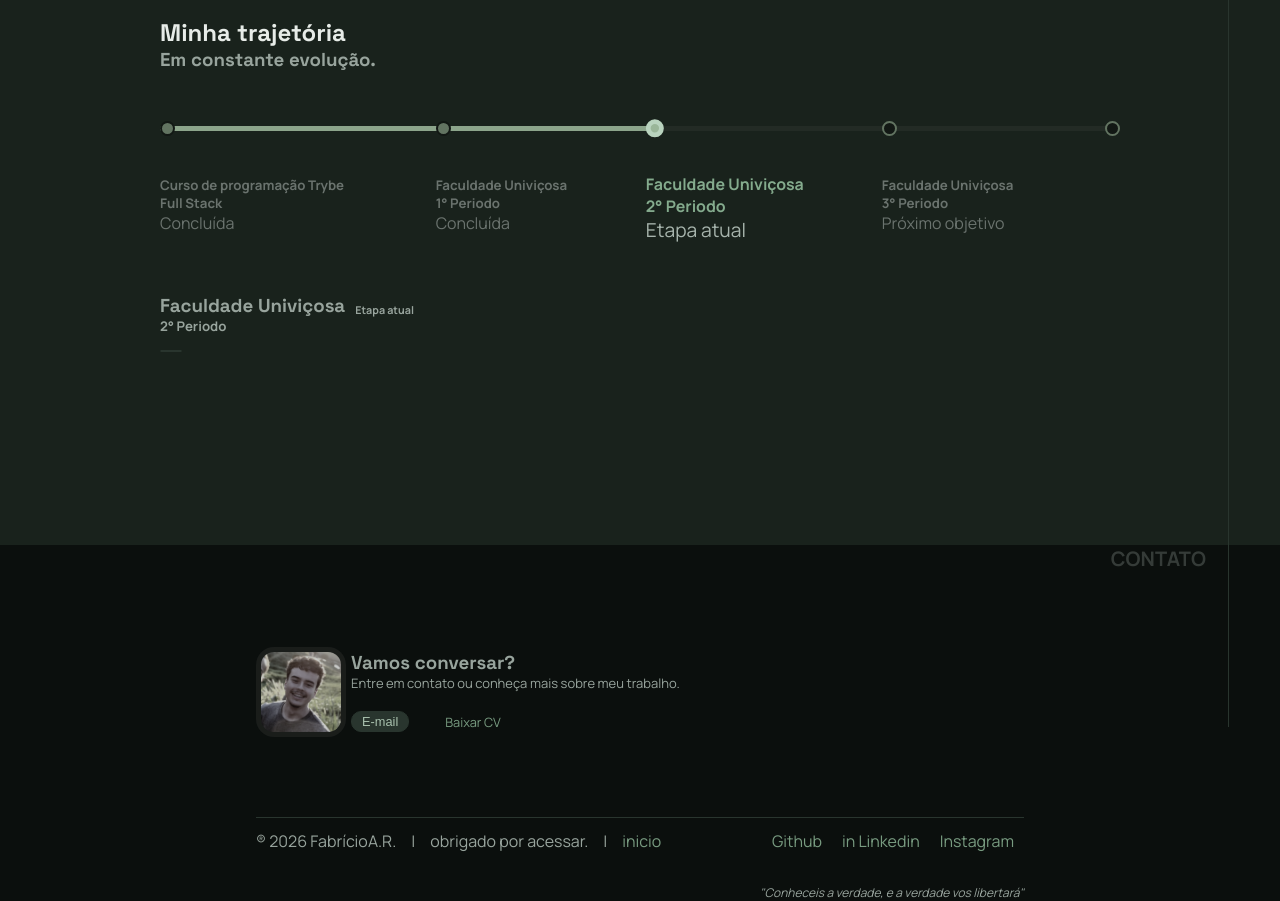
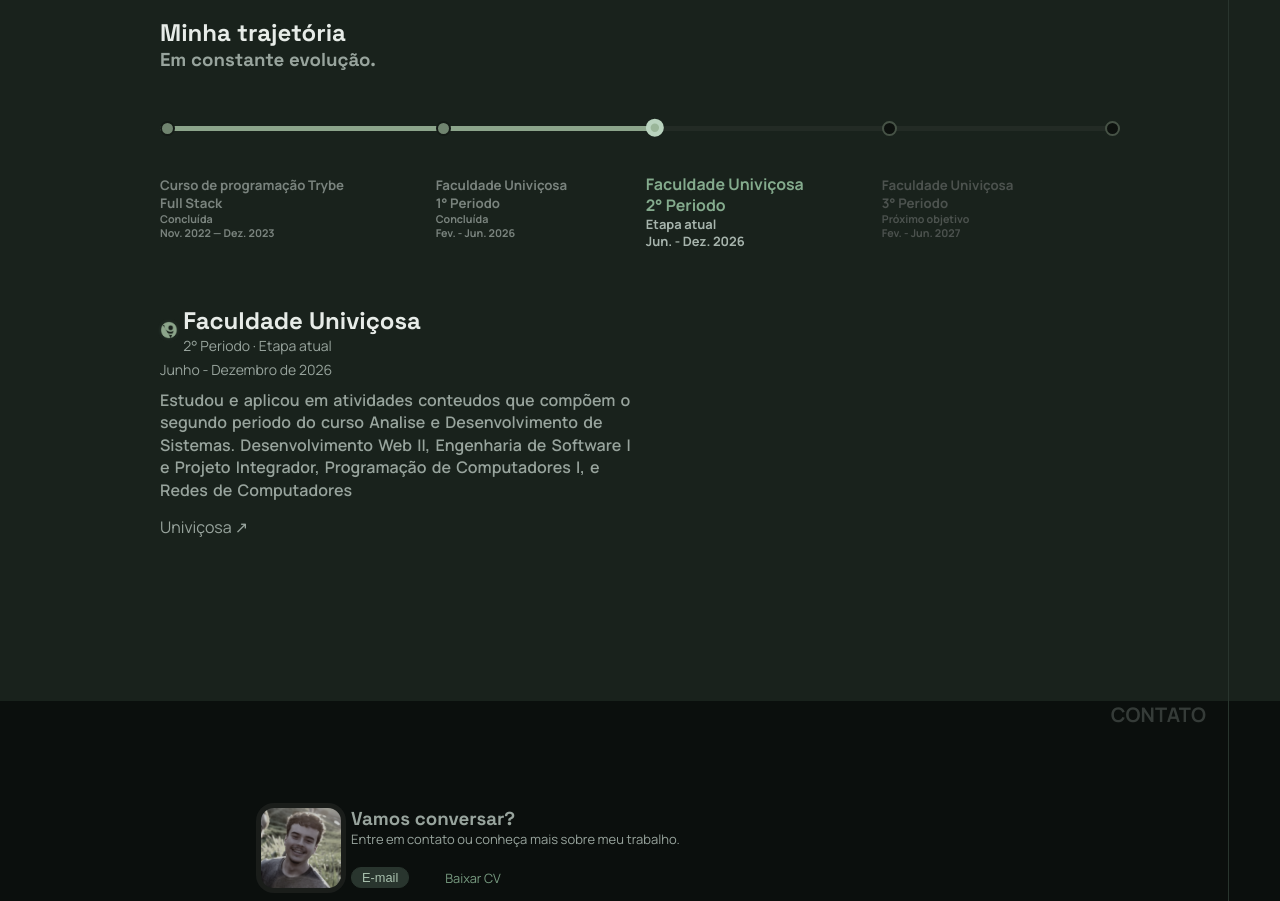
Before and after one commit to FabricioAnastacio/my_portfolio, a React (Create React App) app in the folder frontend/: page / in a window 1280 px wide. Shown: the part 5580-6481 px from the top of the page. Built offline with nearby package versions, Linux system fonts and the light colour scheme.

Commit message:
Reestrutura os estilos e corrige as posições dos elemento na linha do tempo e adiciona data atraves de uma função que formata a data de acordo com dua opções abreviada ou estença

```diff
--- a/frontend/public/data/portfolio.json
+++ b/frontend/public/data/portfolio.json
@@ -3,11 +3,47 @@
   "stacks": ["stacks", "Frontend", "Backend", "FullStack"],
   "languages": ["languages", "JavaScript", "TypeScript", "Python", "C#"],
   "timeLine": [
-    { "title": "Curso de programação Trybe", "subTitle": "Full Stack", "status": "Concluída", "description": "Formação em Desenvolvimento Web Full-Stack da Trybe, com duração minima de 12 meses e carga horaria de 1.500 horas/aula.", "links": {"name": "Trybe", "link": "https://betrybe.com/"} },
-    { "title": "Faculdade Univiçosa", "subTitle": "1° Periodo", "status": "Concluída", "description": "", "links": {"name": "", "link": ""} },
-    { "title": "Faculdade Univiçosa", "subTitle": "2° Periodo", "status": "Etapa atual", "description": "", "links": {"name": "", "link": ""} },
-    { "title": "Faculdade Univiçosa", "subTitle": "3° Periodo", "status": "Próximo objetivo", "description": "", "links": {"name": "", "link": ""} },
-    { "title": "", "status": "", "description": "", "links": {"name": "", "link": ""} }
+    {
+      "title": "Curso de programação Trybe",
+      "subTitle": "Full Stack",
+      "imgIcon": "data/icons/trybe-logo.png",
+      "status": "Concluída",
+      "description": "Formação em Desenvolvimento Web Full-Stack da Trybe, com duração minima de 12 meses e carga horaria de 1.500 horas/aula.",
+      "links": {"name": "Trybe", "link": "https://betrybe.com/"},
+      "dataI": "11/01/2022",
+      "dataF": "12/27/2023"
+    },
+    {
+      "title": "Faculdade Univiçosa",
+      "subTitle": "1° Periodo",
+      "imgIcon": "data/icons/logo-univicosa.png",
+      "status": "Concluída",
+      "description": "Estudou e aplicou em atividades conteudos que compõem o primeiro periodo do curso Analise e Desenvolvimento de Sistemas. Banco de Dados, Desenvolvimento Web I, Design de Interação e Projeto Integrador, Fundamentos em Análise e Desenvolvimento de Sistemas, Introdução à Lógica de Programação, e Organização e Arquitetura de Computadores",
+      "links": {"name": "Univiçosa", "link": "https://www.univicosa.com.br/"},
+      "dataI": "02/02/2026",
+      "dataF": "06/09/2026"
+    },
+    {
+      "title": "Faculdade Univiçosa",
+      "subTitle": "2° Periodo",
+      "imgIcon": "data/icons/logo-univicosa.png",
+      "status": "Etapa atual",
+      "description": "Estudou e aplicou em atividades conteudos que compõem o segundo periodo do curso Analise e Desenvolvimento de Sistemas. Desenvolvimento Web II, Engenharia de Software I e Projeto Integrador, Programação de Computadores I, e Redes de Computadores",
+      "links": {"name": "Univiçosa", "link": "https://www.univicosa.com.br/"},
+      "dataI": "06/30/2026",
+      "dataF": "12/20/2026"
+    },
+    {
+      "title": "Faculdade Univiçosa",
+      "subTitle": "3° Periodo",
+      "imgIcon": "data/icons/logo-univicosa.png",
+      "status": "Próximo objetivo",
+      "description": "",
+      "links": {"name": "Univiçosa", "link": "https://www.univicosa.com.br/"},
+      "dataI": "02/02/2027",
+      "dataF": "06/09/2027"
+    },
+    {"title": "", "status": "Próximo objetivo", "description": "", "links": {"name": "", "link": ""} }
   ],
   "listProjects": [
     {
--- a/frontend/src/components/common/TimeLine.jsx
+++ b/frontend/src/components/common/TimeLine.jsx
@@ -4,14 +4,18 @@
 
 export default function Timeline({ platform, timeline }) {
   const stateCurrent = 'Etapa atual';
+  const maxStages = 4;
   const [progress, setProgress] = useState(0);
   const [stageSelect, setStage] = useState({
     id: 0,
     title: '',
+    imgIcon: '',
     subTitle: '',
     links: { name: '', link: '' },
     status: '',
     description: '',
+    dataI: 'xx/xx/xxxx',
+    dataF: 'xx/xx/xxxx',
   });
 
   useEffect(() => {
@@ -28,7 +32,40 @@
   const getStageSelect = (selected) => {
     setStage(selected);
   };
-  console.log(progress);
+
+  const getFormatData = (dataI, dataF, format) => {
+    const monthShort = [
+      'Janeiro', 'Fevereiro', 'Março', 'Abriu', 'Maio', 'Junho',
+      'Julho', 'Agosto', 'Setembro', 'Outubro', 'Novembro', 'Dezembro',
+    ];
+    const dataIForm = [
+      monthShort[Number(dataI.split('/')[0]) - 1],
+      dataI.split('/')[2],
+    ];
+    const dataFForm = [
+      monthShort[Number(dataF.split('/')[0]) - 1],
+      dataF.split('/')[2],
+    ];
+    switch (format) {
+    case 1: {
+      const dta = dataIForm[1] === dataFForm[1]
+        ? `${dataIForm[0]} - ${dataFForm[0]} de ${dataFForm[1]}`
+        : `${dataIForm[0]} de ${dataIForm[1]} — ${dataFForm[0]} de ${dataFForm[1]}`;
+      return dta;
+    }
+    case 2: {
+      const monthIShort = dataIForm[0].slice(0, maxStages - 1);
+      const monthFShort = dataFForm[0].slice(0, maxStages - 1);
+      const dta = dataIForm[1] === dataFForm[1]
+        ? `${monthIShort}. - ${monthFShort}. ${dataFForm[1]}`
+        : `${monthIShort}. ${dataIForm[1]} — ${monthFShort}. ${dataFForm[1]}`;
+      return dta;
+    }
+    default:
+      return `${dataI} - ${dataF}`;
+    }
+  };
+
   return (
     <section className={ `TimeLineSection-${platform} portfolio-section` }>
       <div className="timeline-item">
@@ -52,6 +89,7 @@
                 className={
                   `TimeLine-Stage
                   ${stage.status === stateCurrent && 'Stege-current'}
+                  ${stage.status === 'Próximo objetivo' && 'Stege-next'}
                   `
                 }
               >
@@ -64,6 +102,8 @@
                     `
                   }
                 />
+                {
+                  i !== maxStages && (
                     <div
                       className="Stage"
                       onClick={ () => getStageSelect(stage) }
@@ -75,10 +115,18 @@
                       <h5>
                         { stage.subTitle }
                       </h5>
-                  <p>
+                      <h6>
                         { stage.status }
-                  </p>
+                      </h6>
+                      <h6>
+                        {
+                          stage.dataI
+                          && getFormatData(stage.dataI, stage.dataF, 2)
+                        }
+                      </h6>
                     </div>
+                  )
+                }
               </div>
             ))
           }
@@ -86,10 +134,19 @@
       </div>
       <div className="sectionStege-Current">
         <div className="Title-status">
-          <h3>{ stageSelect.title }</h3>
-          <h6>{ stageSelect.status }</h6>
+          <img className="Icon-logo" src={ stageSelect.imgIcon } alt="Icon" />
+          <div>
+            <h2>{ stageSelect.title }</h2>
+            <h5
+              className="Stage-title"
+            >
+              { `${stageSelect.subTitle} · ${stageSelect.status}` }
+            </h5>
           </div>
-        <h5 className="Stage-title">{ stageSelect.subTitle }</h5>
+        </div>
+        <h5 className="Stage-title">
+          { getFormatData(stageSelect.dataI, stageSelect.dataF, 1) }
+        </h5>
         <p>{ stageSelect.description }</p>
         <a
           href={ stageSelect.links.link }
@@ -98,7 +155,7 @@
           rel="noreferrer"
           title={ `Acessar ${stageSelect.links.name}` }
         >
-          { stageSelect.links.name }
+          { `${stageSelect.links.name} ↗` }
         </a>
       </div>
     </section>
--- a/frontend/src/layouts/desktop/TimeLine.css
+++ b/frontend/src/layouts/desktop/TimeLine.css
@@ -9,29 +9,43 @@
     color: var(--text-muted);
     p {
       margin-top: 10px;
+      font-weight: 600;
+      letter-spacing: 0px;
+      word-spacing: 2px;
+      line-height: 1.4em;
     }
+  }
+
+  .Stage-title {
+    font-weight: 400;
+    font-size: 14px;
   }
 
   .Title-status {
     display: flex;
     align-items: end;
+    margin: 5px 0;
     h6 {
       margin-left: 10px;
+    }
+    .Icon-logo {
+      height: 18px;
+      margin: auto 5px auto 0;
+      filter: drop-shadow(0 0 1px var(--border));
     }
   }
 
   .LinkSectionStege {
     position: absolute;
-    margin-top: 5px;
-    border: 1px solid var(--border);
-    border-radius: 10px;
-    padding: 0 10px;
+    margin-top: 15px;
     cursor: pointer;
     transition: .2s;
+    text-decoration: none;
   }
 
   .LinkSectionStege:hover {
-    box-shadow: 0px 0px 3px 0px var(--primary-light);
+    text-decoration: underline;
+    color: var(--primary-light);
   }
 }
 
@@ -75,7 +89,7 @@
     display: flex;
     flex-direction: column;
     align-items: start;
-    filter: brightness(0.7);
+    filter: brightness(0.8);
   }
 
   .Stege-current {
@@ -88,6 +102,10 @@
       margin-top: 30px;
       color: var(--primary);
     }
+  }
+
+  .Stege-next {
+    filter: brightness(0.5);
   }
 
   .Line-circle {
```
Also changed, not shown: frontend/public/data/icons/logo-univicosa.png (added), frontend/public/data/icons/trybe-logo.png (added). Lines whose indentation alone changed are shown as unchanged.
